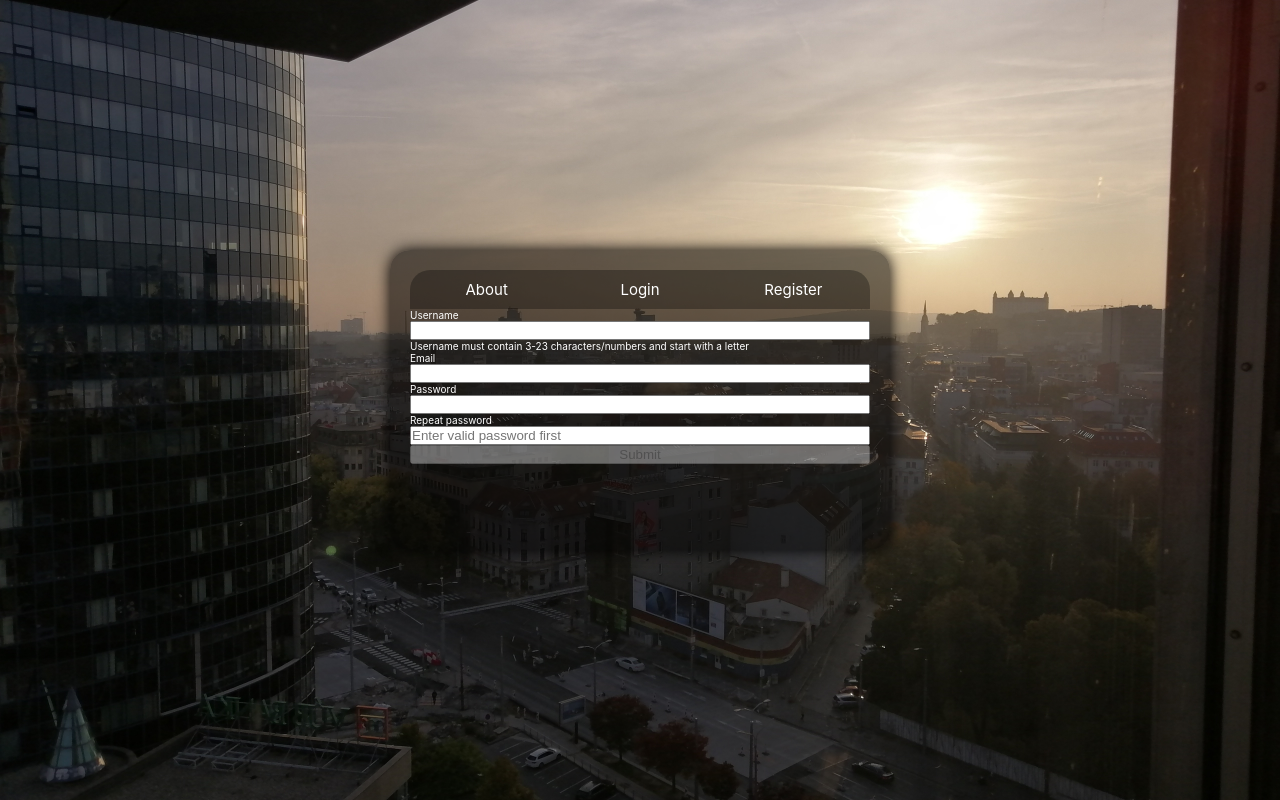
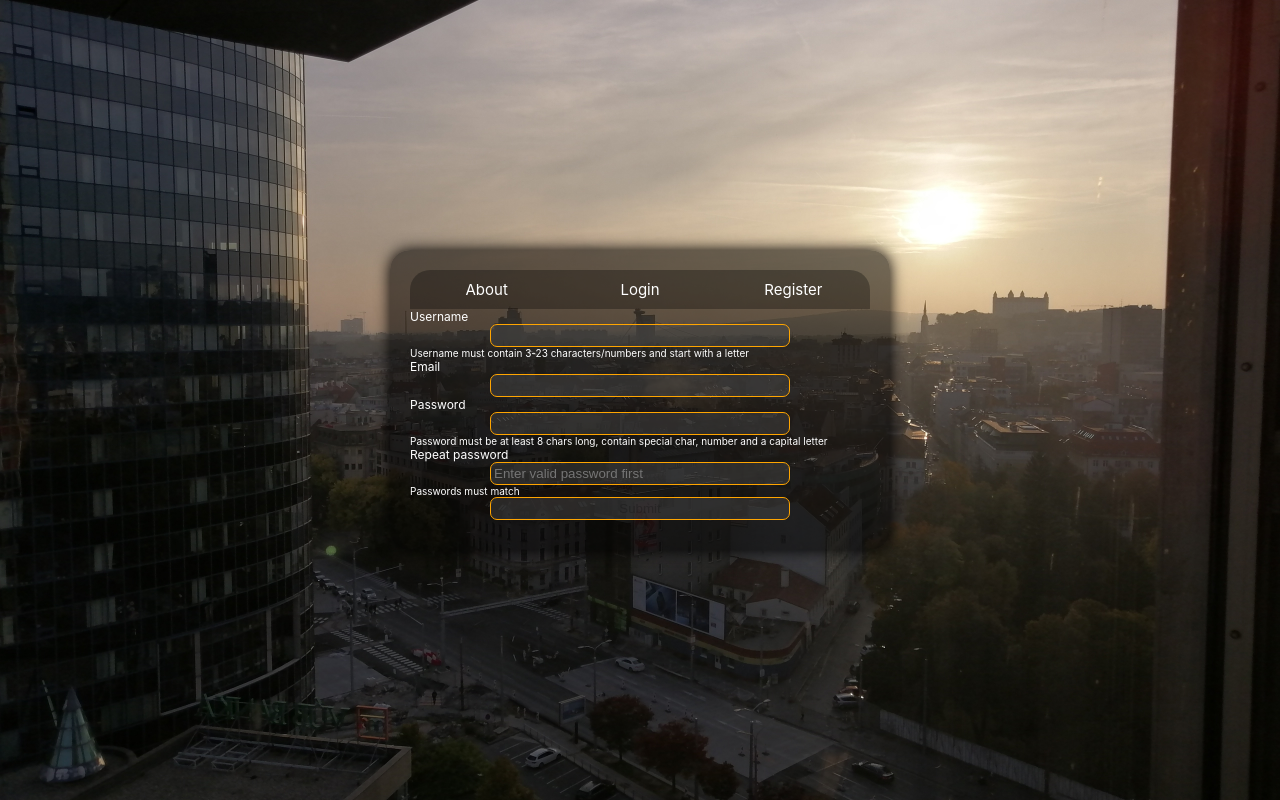
Before and after one commit to mrslvs/invoicing, a React (Create React App) app in the folder frontend/: page / in a window 1280 px wide. Both pictures are taken after a click on the button "Register". Built offline with nearby package versions, Linux system fonts and the light colour scheme.

Commit message:
add input styling

```diff
--- a/frontend/src/css/Register.css
+++ b/frontend/src/css/Register.css
@@ -5,3 +5,17 @@
     flex-direction: column;
     justify-content: center;
 }
+
+label {
+    font-size: 1.2rem;
+}
+
+input {
+    align-self: center;
+    width: 30rem;
+    padding: 3px;
+
+    border-radius: 7px;
+    border: 1px solid orange;
+    background-color: rgba(79, 79, 79, 0.412);
+}
--- a/frontend/src/home/Register.js
+++ b/frontend/src/home/Register.js
@@ -156,6 +156,15 @@ const Register = () => {
                 onChange={(e) => setPwd(e.target.value)}
             />
 
+            {validPwd ? (
+                <p>Valid</p>
+            ) : (
+                <p className="hint">
+                    Password must be at least 8 chars long, contain special char, number and a
+                    capital letter
+                </p>
+            )}
+
             <label htmlFor="pwd_repeat">Repeat password</label>
 
             <input
@@ -169,6 +178,8 @@ const Register = () => {
                 onChange={(e) => setRepeatPwd(e.target.value)}
             />
 
+            {validRepeatPwd ? <p>Valid</p> : <p className="hint">Passwords must match</p>}
+
             <input type="submit" disabled={!validForm} />
 
             <p className="error-message">{errorMessage}</p>
```
